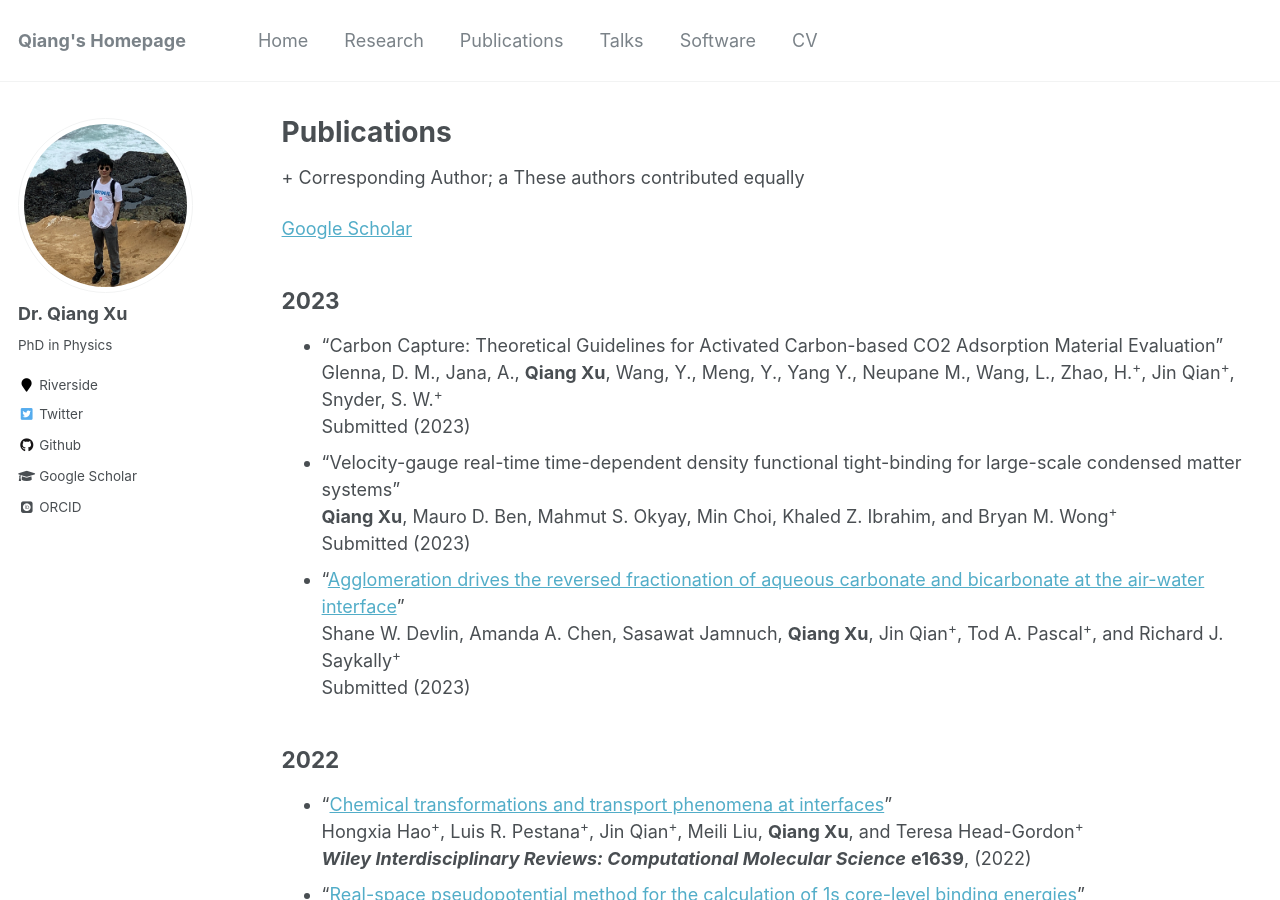
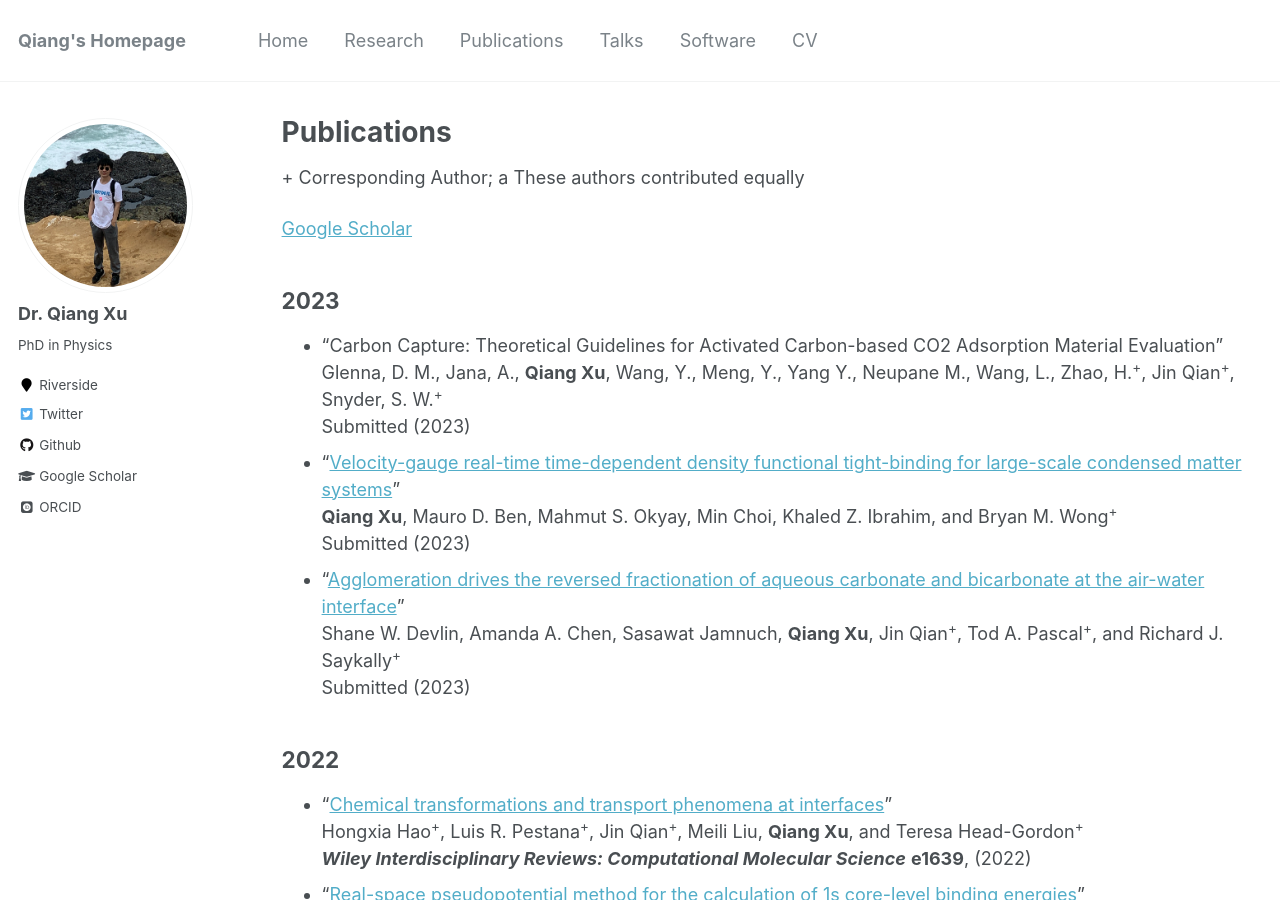
Before and after one commit to xqjlu/xqjlu.github.io, a Jekyll site: the page built from _pages/publications.md, in a window 1280 px wide and 900 px high. Built offline with Jekyll 4.4.1, drawn with Linux system fonts in a browser that asks for light colours; some web fonts are replaced; some of the changed lines change nothing that is shown.

Commit message:
arXiv VG-RT-TDDFTB

```diff
--- a/_pages/publications.md
+++ b/_pages/publications.md
@@ -15,7 +15,7 @@ redirect_from:
 * "Carbon Capture: Theoretical Guidelines for Activated Carbon-based CO2 Adsorption Material Evaluation"
 Glenna, D. M., Jana, A., **Qiang Xu**, Wang, Y., Meng, Y., Yang Y., Neupane M., Wang, L., Zhao, H.<sup>+</sup>, Jin Qian<sup>+</sup>, Snyder, S. W.<sup>+</sup>
 Submitted (2023)
-* "Velocity-gauge real-time time-dependent density functional tight-binding for large-scale condensed matter systems"
+* "[Velocity-gauge real-time time-dependent density functional tight-binding for large-scale condensed matter systems](https://doi.org/10.48550/arXiv.2308.09782)"
 **Qiang Xu**, Mauro D. Ben, Mahmut S. Okyay, Min Choi, Khaled Z. Ibrahim, and Bryan M. Wong<sup>+</sup>
 Submitted (2023)
 * "[Agglomeration drives the reversed fractionation of aqueous carbonate and bicarbonate at the air-water interface](https://arxiv.org/abs/2301.05786)"
```
